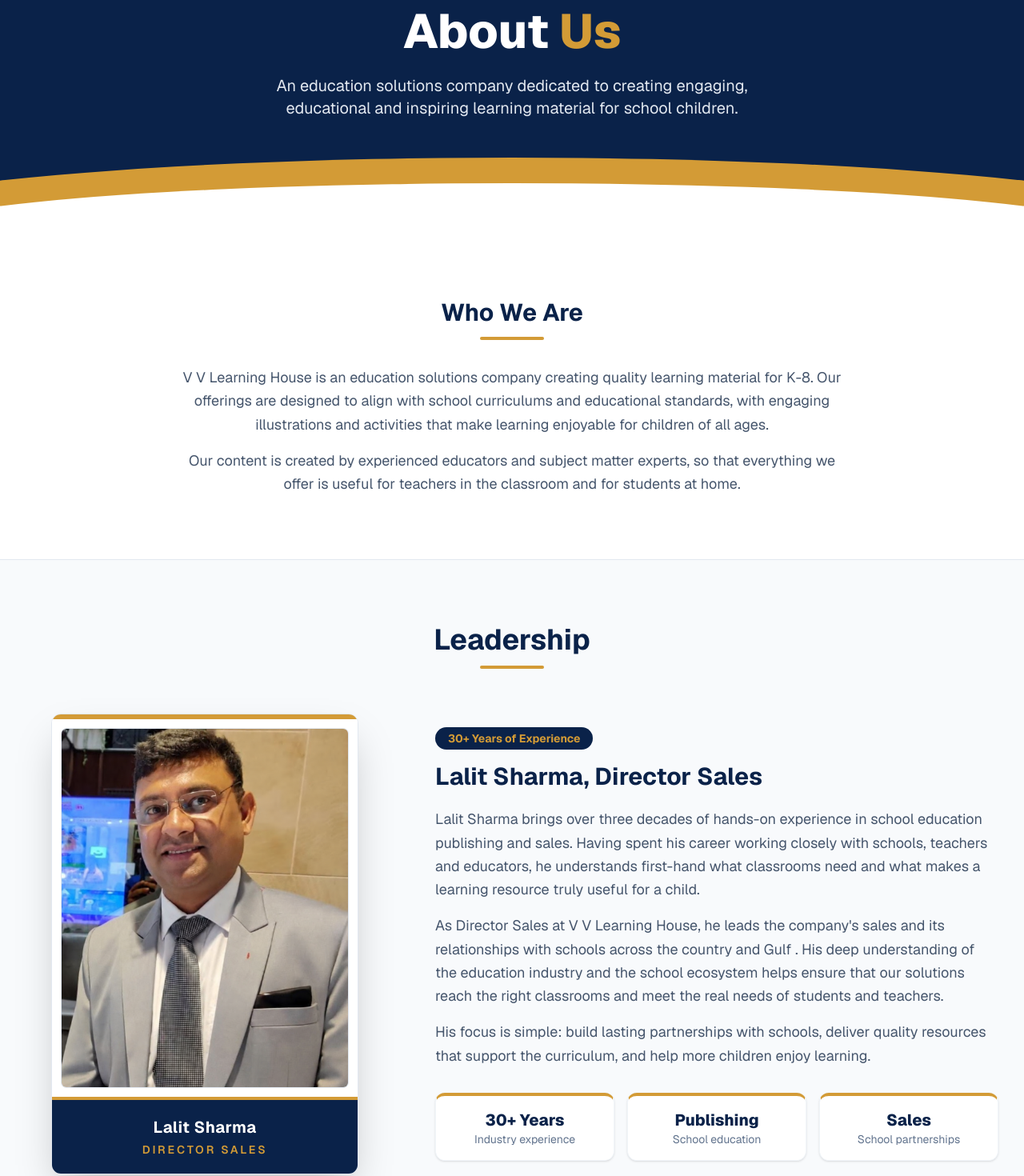
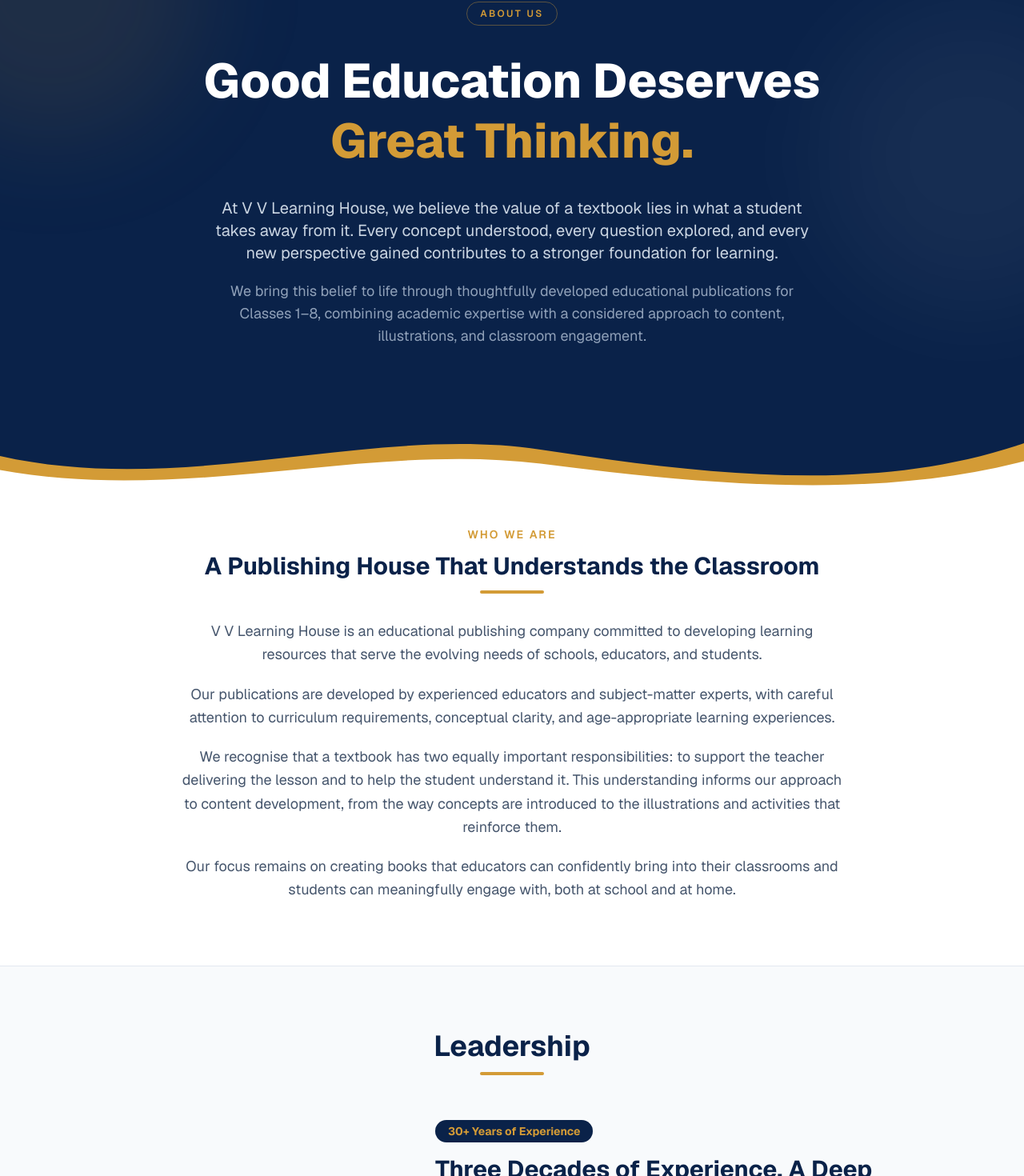
Before and after one commit to Vanshmudgal/VVLearningHouse, a Next.js app in the folder vvlearninghouse/: page /About in a window 1280 px wide. Shown: the part 158-1628 px from the top of the page at 80% size. Built offline with nearby package versions, Linux system fonts and the light colour scheme.

Commit message:
feat : updated content based on input

```diff
--- a/vvlearninghouse/app/About/page.tsx
+++ b/vvlearninghouse/app/About/page.tsx
@@ -6,11 +6,11 @@
   metadataBase: new URL('https://vvlearninghouse.in'),
   title: 'About Us | V V Learning House – Education Solutions Company',
   description:
-    'V V Learning House is an education solutions company creating curriculum-based learning material for Class 1 to Class 8, led by Lalit Sharma, Director Sales, with 30+ years of experience.',
+    'V V Learning House is an educational publishing company creating curriculum-aligned textbooks for Classes 1–8, led by Lalit Sharma, Director – Sales, with 30+ years of experience.',
   alternates: { canonical: '/about' },
   openGraph: {
     title: 'About Us | V V Learning House',
-    description: 'An education solutions company backed by 30+ years of industry experience.',
+    description: 'Curriculum-aligned educational publications for Classes 1–8, backed by 30+ years of industry experience.',
     url: '/about',
     siteName: 'V V Learning House',
     images: ['/director.jpeg'],
@@ -23,41 +23,72 @@
     <div className="min-h-screen bg-slate-50 font-sans text-slate-900">
       {/* HERO */}
       <section className="relative bg-[#0A2249] overflow-hidden">
-        <div
-          className="absolute bottom-0 left-0 right-0 h-24 bg-[#D39B36]"
-          style={{ clipPath: 'ellipse(70% 100% at 50% 100%)' }}
-        ></div>
-        <div
-          className="absolute bottom-0 left-0 right-0 h-16 bg-white"
-          style={{ clipPath: 'ellipse(60% 100% at 50% 100%)' }}
-        ></div>
+        {/* Soft decorative glows */}
+        <div className="absolute -top-32 -left-32 w-96 h-96 bg-[#D39B36]/10 rounded-full blur-3xl" />
+        <div className="absolute top-20 -right-32 w-96 h-96 bg-white/5 rounded-full blur-3xl" />
 
-        <div className="max-w-7xl mx-auto px-4 sm:px-6 lg:px-8 pt-20 pb-36 relative z-10 flex flex-col items-center text-center">
-          <h1 className="text-4xl md:text-5xl lg:text-6xl font-extrabold text-white mb-4 leading-tight">
-            About <span className="text-[#D39B36]">Us</span>
+        <div className="max-w-4xl mx-auto px-4 sm:px-6 lg:px-8 pt-20 pb-40 md:pb-48 relative z-10 flex flex-col items-center text-center">
+          <span className="inline-block text-xs font-semibold text-[#D39B36] uppercase tracking-[0.2em] border border-[#D39B36]/40 rounded-full px-4 py-1.5 mb-8">
+            About Us
+          </span>
+          <h1 className="text-4xl md:text-5xl lg:text-6xl font-extrabold text-white mb-8 leading-tight">
+            Good Education Deserves{' '}
+            <span className="text-[#D39B36]">Great Thinking.</span>
           </h1>
-          <p className="text-lg md:text-xl text-slate-200 max-w-2xl">
-            An education solutions company dedicated to creating engaging, educational and
-            inspiring learning material for school children.
+          <p className="text-lg md:text-xl text-slate-300 max-w-3xl mb-5">
+            At V V Learning House, we believe the value of a textbook lies in what a student takes
+            away from it. Every concept understood, every question explored, and every new
+            perspective gained contributes to a stronger foundation for learning.
+          </p>
+          <p className="text-lg text-slate-400 max-w-3xl">
+            We bring this belief to life through thoughtfully developed educational publications for
+            Classes 1–8, combining academic expertise with a considered approach to content,
+            illustrations, and classroom engagement.
           </p>
         </div>
+
+        {/* Wave divider */}
+        <svg
+          viewBox="0 0 1440 120"
+          preserveAspectRatio="none"
+          className="absolute bottom-0 left-0 w-full h-16 md:h-24 block"
+          aria-hidden="true"
+        >
+          <path d="M0,50 C260,115 520,0 760,40 C1000,80 1230,110 1440,30 L1440,120 L0,120 Z" fill="#D39B36" />
+          <path d="M0,72 C260,125 520,28 760,62 C1000,96 1230,118 1440,58 L1440,120 L0,120 Z" fill="#ffffff" />
+        </svg>
       </section>
 
       {/* WHO WE ARE */}
-      <section className="py-20 bg-white">
+      <section className="pt-8 pb-20 bg-white">
         <div className="max-w-4xl mx-auto px-4 sm:px-6 lg:px-8 text-center">
-          <h2 className="text-3xl font-bold text-[#0A2249]">Who We Are</h2>
+          <p className="text-sm font-semibold text-[#D39B36] uppercase tracking-[0.15em] mb-3">Who We Are</p>
+          <h2 className="text-3xl font-bold text-[#0A2249]">
+            A Publishing House That Understands the Classroom
+          </h2>
           <div className="w-20 h-1 bg-[#D39B36] mx-auto mt-3 mb-8 rounded-full"></div>
-          <p className="text-slate-600 text-lg leading-relaxed mb-4">
-            V V Learning House is an education solutions company creating quality learning
-            material for K-8. Our offerings are designed to align with school
-            curriculums and educational standards, with engaging illustrations and activities that
-            make learning enjoyable for children of all ages.
-          </p>
-          <p className="text-slate-600 text-lg leading-relaxed">
-            Our content is created by experienced educators and subject matter experts, so that
-            everything we offer is useful for teachers in the classroom and for students at home.
-          </p>
+
+          <div className="space-y-5 text-slate-600 text-lg leading-relaxed">
+            <p>
+              V V Learning House is an educational publishing company committed to developing
+              learning resources that serve the evolving needs of schools, educators, and students.
+            </p>
+            <p>
+              Our publications are developed by experienced educators and subject-matter experts,
+              with careful attention to curriculum requirements, conceptual clarity, and
+              age-appropriate learning experiences.
+            </p>
+            <p>
+              We recognise that a textbook has two equally important responsibilities: to support
+              the teacher delivering the lesson and to help the student understand it. This
+              understanding informs our approach to content development, from the way concepts are
+              introduced to the illustrations and activities that reinforce them.
+            </p>
+            <p>
+              Our focus remains on creating books that educators can confidently bring into their
+              classrooms and students can meaningfully engage with, both at school and at home.
+            </p>
+          </div>
         </div>
       </section>
 
@@ -70,7 +101,7 @@
           </div>
 
           <div className="grid grid-cols-1 md:grid-cols-5 gap-10 lg:gap-16 items-center">
-            {/* PHOTO: public/director.jpeg */}
+            {/* PHOTO: public/director3.png */}
             <div className="md:col-span-2 flex justify-center">
               <figure className="w-full max-w-sm bg-white rounded-xl shadow-2xl border border-slate-200 overflow-hidden">
                 {/* Gold accent bar */}
@@ -81,7 +112,7 @@
                   <div className="relative aspect-[4/5] w-full overflow-hidden rounded-md bg-slate-100 ring-1 ring-slate-200">
                     <Image
                       src="/director3.png"
-                      alt="Lalit Sharma, Director Sales at V V Learning House"
+                      alt="Lalit Sharma, Director – Sales at V V Learning House"
                       fill
                       sizes="(max-width: 768px) 100vw, 40vw"
                       className="object-cover"
@@ -94,7 +125,7 @@
                 <figcaption className="bg-[#0A2249] px-6 py-5 text-center border-t-4 border-[#D39B36]">
                   <p className="text-xl font-bold text-white tracking-wide">Lalit Sharma</p>
                   <p className="text-sm font-semibold uppercase tracking-[0.2em] text-[#D39B36] mt-1">
-                    Director Sales
+                    Director – Sales
                   </p>
                 </figcaption>
               </figure>
@@ -106,40 +137,53 @@
                 30+ Years of Experience
               </span>
               <h3 className="text-2xl md:text-3xl font-bold text-[#0A2249] mb-5">
-                Lalit Sharma, Director Sales
+                Three Decades of Experience. A Deep Understanding of School Education.
               </h3>
 
               <div className="space-y-4 text-slate-600 text-lg leading-relaxed">
                 <p>
-                  Lalit Sharma brings over three decades of hands-on experience in school
-                  education publishing and sales. Having spent his career working closely with
-                  schools, teachers and educators, he understands first-hand what classrooms need
-                  and what makes a learning resource truly useful for a child.
+                  With over 30 years of experience in educational publishing and sales, Lalit Sharma
+                  brings extensive industry knowledge and a longstanding understanding of the school
+                  education ecosystem.
                 </p>
                 <p>
-                  As Director Sales at V V Learning House, he leads the company's sales and its
-                  relationships with schools across the country and Gulf . His deep understanding of the
-                  education industry and the school ecosystem helps ensure that our solutions
-                  reach the right classrooms and meet the real needs of students and teachers.
+                  Throughout his career, he has worked closely with schools, teachers, and
+                  education professionals, developing a practical understanding of curriculum
+                  expectations, classroom requirements, and the factors that influence the
+                  selection of educational resources.
                 </p>
                 <p>
-                  His focus is simple: build lasting partnerships with schools, deliver quality
-                  resources that support the curriculum, and help more children enjoy learning.
+                  As Director – Sales at V V Learning House, he leads the company&apos;s sales
+                  strategy and institutional relationships across India and the Gulf region. His
+                  experience informs the company&apos;s approach to school partnerships, ensuring
+                  that conversations are grounded in the academic and operational priorities of
+                  educational institutions.
+                </p>
+                <p>
+                  He believes that meaningful partnerships are built through a thorough
+                  understanding of the institutions they serve, consistent engagement, and a
+                  commitment to delivering long-term value.
                 </p>
               </div>
 
+              {/* Guiding principle */}
+              <blockquote className="mt-6 border-l-4 border-[#D39B36] pl-5 py-1 text-[#0A2249] text-lg font-semibold italic leading-relaxed">
+                Understand the classroom, respect the educator, and ensure that every school
+                partnership is built on trust.
+              </blockquote>
+
               <div className="grid grid-cols-1 sm:grid-cols-3 gap-4 mt-8">
                 {[
-                  { title: '30+ Years', desc: 'Industry experience' },
-                  { title: 'Publishing', desc: 'School education' },
-                  { title: 'Sales', desc: 'School partnerships' },
+                  { title: '30+ Years', desc: 'Experience in Educational Publishing' },
+                  { title: 'India & Gulf Region', desc: 'Institutional Relationships' },
+                  { title: 'School Partnerships', desc: 'Sales & Relationship Leadership' },
                 ].map((item) => (
                   <div
                     key={item.title}
                     className="bg-white rounded-xl p-4 text-center shadow-sm hover:shadow-md transition border border-slate-100 border-t-4 border-t-[#D39B36]"
                   >
-                    <p className="text-xl font-extrabold text-[#0A2249]">{item.title}</p>
-                    <p className="text-sm text-slate-500">{item.desc}</p>
+                    <p className="text-lg font-extrabold text-[#0A2249]">{item.title}</p>
+                    <p className="text-sm text-slate-500 mt-1">{item.desc}</p>
                   </div>
                 ))}
               </div>
--- a/vvlearninghouse/app/page.tsx
+++ b/vvlearninghouse/app/page.tsx
@@ -1,55 +1,200 @@
 import React from 'react';
-import { BookOpen, PenTool, Sparkles } from 'lucide-react';
+import Link from 'next/link';
+import {
+  BookOpen,
+  PenTool,
+  Sparkles,
+  Globe,
+  Lightbulb,
+  ArrowRight,
+  GraduationCap,
+} from 'lucide-react';
+
+const FEATURES = [
+  {
+    icon: BookOpen,
+    title: 'Curriculum-Based Learning',
+    text: 'Learning resources designed to align with school curricula and relevant educational standards.',
+  },
+  {
+    icon: Sparkles,
+    title: 'Learning Through Activities and Exploration',
+    text: 'Age-appropriate illustrations and interactive activities that encourage active participation and deeper understanding.',
+  },
+  {
+    icon: PenTool,
+    title: 'Developed by Education Experts',
+    text: 'Educational content developed by experienced teachers and subject-matter experts.',
+  },
+];
 
 export default function VVLearningHouseLanding() {
   return (
     <div className="min-h-screen bg-slate-50 font-sans text-slate-900">
 
-      {/* HEADER */}
+      {/* HERO SECTION */}
+      <section className="relative bg-[#0A2249] overflow-hidden">
+        {/* Soft decorative glows */}
+        <div className="absolute -top-32 -left-32 w-96 h-96 bg-[#D39B36]/10 rounded-full blur-3xl" />
+        <div className="absolute top-20 -right-32 w-96 h-96 bg-white/5 rounded-full blur-3xl" />
+
+        <div className="max-w-7xl mx-auto px-4 sm:px-6 lg:px-8 pt-20 pb-40 md:pb-48 relative z-10 flex flex-col items-center text-center">
+          <span className="inline-block text-xs font-semibold text-[#D39B36] uppercase tracking-[0.2em] border border-[#D39B36]/40 rounded-full px-4 py-1.5 mb-8">
+            Educational Publishing for Classes 1–8
+          </span>
+
+          <h1 className="text-4xl md:text-5xl lg:text-6xl font-extrabold text-white mb-6 leading-tight">
+            Made for <span className="text-[#D39B36]">Minds in the Making</span>
+          </h1>
+          <p className="text-lg md:text-xl text-slate-300 max-w-2xl mb-4">
+            We develop curriculum-aligned learning resources that combine academic rigour with engaging content, helping students build the knowledge and skills that matter.
+          </p>
+          <p className="flex items-center gap-2 text-sm text-slate-400 mb-10">
+            <Globe size={16} className="text-[#D39B36]" />
+            <span>Serving schools across India and the Gulf region</span>
+          </p>
+
+          <div className="flex flex-col sm:flex-row gap-4">
 
 
-      {/* HERO SECTION */}
-      <section className="relative bg-[#0A2249] overflow-hidden">
-        <div className="absolute bottom-0 left-0 right-0 h-32 bg-[#D39B36]" style={{ clipPath: 'ellipse(70% 100% at 50% 100%)' }}></div>
-        <div className="absolute bottom-0 left-0 right-0 h-24 bg-white" style={{ clipPath: 'ellipse(60% 100% at 50% 100%)' }}></div>
+          </div>
+        </div>
 
-        <div className="max-w-7xl mx-auto px-4 sm:px-6 lg:px-8 pt-24 pb-48 relative z-10 flex flex-col items-center text-center">
-          <h2 className="text-4xl md:text-5xl lg:text-6xl font-extrabold text-white mb-6 leading-tight">
-            Shaping Young Minds with <br/>
-            <span className="text-[#D39B36]">Quality Education Solutions</span>
+        {/* Wave divider */}
+        <svg
+          viewBox="0 0 1440 120"
+          preserveAspectRatio="none"
+          className="absolute bottom-0 left-0 w-full h-16 md:h-24 block"
+          aria-hidden="true"
+        >
+          <path d="M0,50 C260,115 520,0 760,40 C1000,80 1230,110 1440,30 L1440,120 L0,120 Z" fill="#D39B36" />
+          <path d="M0,72 C260,125 520,28 760,62 C1000,96 1230,118 1440,58 L1440,120 L0,120 Z" fill="#ffffff" />
+        </svg>
+      </section>
+
+      {/* WHAT MAKES US DIFFERENT */}
+      <section id="about" className="pt-8 pb-20 bg-white">
+        <div className="max-w-7xl mx-auto px-4 sm:px-6 lg:px-8 text-center">
+          <h2 className="text-3xl font-bold text-[#0A2249] mb-12">
+            What Makes Our Learning Resources Different
           </h2>
-          <p className="text-lg md:text-xl text-slate-200 max-w-2xl">
-            An education solutions company dedicated to creating engaging, educational, and inspiring learning solutions for school children.
-          </p>
+          <div className="grid grid-cols-1 md:grid-cols-3 gap-8">
+            {FEATURES.map(({ icon: Icon, title, text }) => (
+              <div
+                key={title}
+                className="p-8 border border-slate-100 rounded-2xl shadow-sm hover:shadow-lg hover:-translate-y-1 transition duration-300"
+              >
+                <div className="w-14 h-14 bg-[#0A2249] rounded-full flex items-center justify-center mx-auto mb-5">
+                  <Icon className="text-[#D39B36]" size={28} />
+                </div>
+                <h3 className="text-xl font-bold text-[#0A2249] mb-2">{title}</h3>
+                <p className="text-slate-600 leading-relaxed">{text}</p>
+              </div>
+            ))}
+          </div>
         </div>
       </section>
 
-      {/* ABOUT SECTION */}
-      <section id="about" className="py-20 bg-white">
-        <div className="max-w-7xl mx-auto px-4 sm:px-6 lg:px-8 text-center">
-          <h3 className="text-3xl font-bold text-[#0A2249] mb-12">Empowering Education</h3>
-          <div className="grid grid-cols-1 md:grid-cols-3 gap-10">
-            <div className="p-6 border border-slate-100 rounded-xl shadow-sm hover:shadow-md transition">
-              <div className="w-14 h-14 bg-[#0A2249] rounded-full flex items-center justify-center mx-auto mb-4">
-                <BookOpen className="text-[#D39B36]" size={28} />
+      {/* OUR PRODUCTS */}
+      <section className="py-20 bg-slate-50 border-y border-slate-100">
+        <div className="max-w-7xl mx-auto px-4 sm:px-6 lg:px-8 grid grid-cols-1 lg:grid-cols-2 gap-12 items-center">
+          <div>
+            <p className="text-sm font-semibold text-[#D39B36] uppercase tracking-[0.15em] mb-3">Our Products</p>
+            <h2 className="text-3xl font-bold text-[#0A2249] mb-5">
+              The Right Books. A Stronger Foundation.
+            </h2>
+            <p className="text-slate-600 leading-relaxed mb-8">
+              Curriculum-aligned textbooks for Classes 1–8, developed with academic care and an understanding of how young minds learn.
+            </p>
+
+            <h3 className="text-xl font-bold text-[#0A2249] mb-3">
+              Discover the V V Learning House Collection
+            </h3>
+            <p className="text-slate-600 leading-relaxed mb-4">
+              Our collection brings together the expertise of experienced educators and thoughtfully structured learning content. With illustrations that support comprehension and activities that reinforce key concepts, our books are designed for meaningful classroom learning.
+            </p>
+
+            <p className="text-slate-600 leading-relaxed mb-8">
+              Explore our publications or request samples for your school.
+            </p>
+
+
+            <div className="flex flex-col sm:flex-row gap-4">
+              {/* Change /products to your publications page route */}
+              <Link
+                href="/Products"
+                className="inline-flex items-center justify-center space-x-2 bg-[#0A2249] hover:bg-[#12336b] text-white font-bold px-7 py-3.5 rounded-lg shadow-md transition duration-300"
+              >
+                <span>Explore Publications</span>
+                <ArrowRight size={18} />
+              </Link>
+              <Link
+                href="/Contact"
+                className="inline-flex items-center justify-center border border-[#0A2249]/30 hover:border-[#D39B36] hover:text-[#D39B36] text-[#0A2249] font-semibold px-7 py-3.5 rounded-lg transition duration-300"
+              >
+                Request Samples
+              </Link>
+            </div>
+          </div>
+
+          {/* Visual panel */}
+          <div className="relative bg-[#0A2249] rounded-2xl p-10 md:p-12 text-center overflow-hidden shadow-lg">
+            <div className="absolute -top-16 -right-16 w-56 h-56 bg-[#D39B36]/15 rounded-full blur-3xl" />
+            <div className="relative">
+              <div className="w-16 h-16 mx-auto mb-6 bg-[#D39B36] rounded-full flex items-center justify-center shadow-md">
+                <GraduationCap className="text-white" size={30} />
               </div>
-              <h4 className="text-xl font-bold text-[#0A2249] mb-2">Curriculum Based</h4>
-              <p className="text-slate-600">Learning solutions meticulously designed to align with current school curriculums and educational standards.</p>
+              <p className="text-6xl font-extrabold text-white mb-2">1–8</p>
+              <p className="text-sm font-semibold text-[#D39B36] uppercase tracking-[0.2em] mb-6">Classes</p>
+              <p className="text-slate-300 text-sm leading-relaxed max-w-xs mx-auto">
+                Textbooks built for how young minds learn, with illustrations and activities that reinforce key concepts.
+              </p>
             </div>
-            <div className="p-6 border border-slate-100 rounded-xl shadow-sm hover:shadow-md transition">
-              <div className="w-14 h-14 bg-[#0A2249] rounded-full flex items-center justify-center mx-auto mb-4">
-                <Sparkles className="text-[#D39B36]" size={28} />
-              </div>
-              <h4 className="text-xl font-bold text-[#0A2249] mb-2">Interactive Learning</h4>
-              <p className="text-slate-600">Engaging illustrations and activities that make learning fun for kids of all ages.</p>
+          </div>
+        </div>
+      </section>
+
+      {/* GK TEASER */}
+      <section className="py-20 bg-white">
+        <div className="max-w-5xl mx-auto px-4 sm:px-6 lg:px-8">
+          <div className="bg-slate-50 border border-slate-100 rounded-2xl p-8 md:p-10 flex flex-col md:flex-row items-center gap-6">
+            <div className="w-16 h-16 bg-[#D39B36] rounded-full flex items-center justify-center flex-shrink-0 shadow-md">
+              <Lightbulb className="text-white" size={30} />
             </div>
-            <div className="p-6 border border-slate-100 rounded-xl shadow-sm hover:shadow-md transition">
-              <div className="w-14 h-14 bg-[#0A2249] rounded-full flex items-center justify-center mx-auto mb-4">
-                <PenTool className="text-[#D39B36]" size={28} />
-              </div>
-              <h4 className="text-xl font-bold text-[#0A2249] mb-2">Expert Authors</h4>
-              <p className="text-slate-600">Content created by experienced educators and subject matter experts.</p>
+            <div className="text-center md:text-left flex-1">
+              <span className="text-xs font-semibold text-[#D39B36] uppercase tracking-[0.2em]">Coming Soon</span>
+              <h3 className="text-xl font-bold text-[#0A2249] mt-1 mb-1">General Knowledge content</h3>
+              <p className="text-slate-600 text-sm">Fresh GK content for students is on the way.</p>
             </div>
+            <Link
+              href="/gk"
+              className="inline-flex items-center space-x-2 text-[#0A2249] font-semibold hover:text-[#D39B36] transition whitespace-nowrap"
+            >
+              <span>Learn more</span>
+              <ArrowRight size={18} />
+            </Link>
+          </div>
+        </div>
+      </section>
+
+      {/* CTA */}
+      <section className="pb-20 bg-white">
+        <div className="max-w-7xl mx-auto px-4 sm:px-6 lg:px-8">
+          <div className="bg-[#0A2249] rounded-2xl p-10 md:p-14 text-center relative overflow-hidden">
+            <div className="absolute -bottom-20 -right-20 w-64 h-64 bg-[#D39B36]/10 rounded-full blur-3xl" />
+            <h2 className="relative text-2xl md:text-3xl font-bold text-white mb-4">
+              Bring our books to your classrooms
+            </h2>
+            <p className="relative text-slate-300 max-w-xl mx-auto mb-8">
+              Explore our publications or request samples for your school.
+            </p>
+            <Link
+              href="/contact"
+              className="relative inline-flex items-center space-x-2 bg-[#D39B36] hover:bg-[#b8852d] text-white font-bold px-8 py-4 rounded-lg shadow-md transition duration-300"
+            >
+              <span>Request Samples</span>
+              <ArrowRight size={18} />
+            </Link>
           </div>
         </div>
       </section>
```
